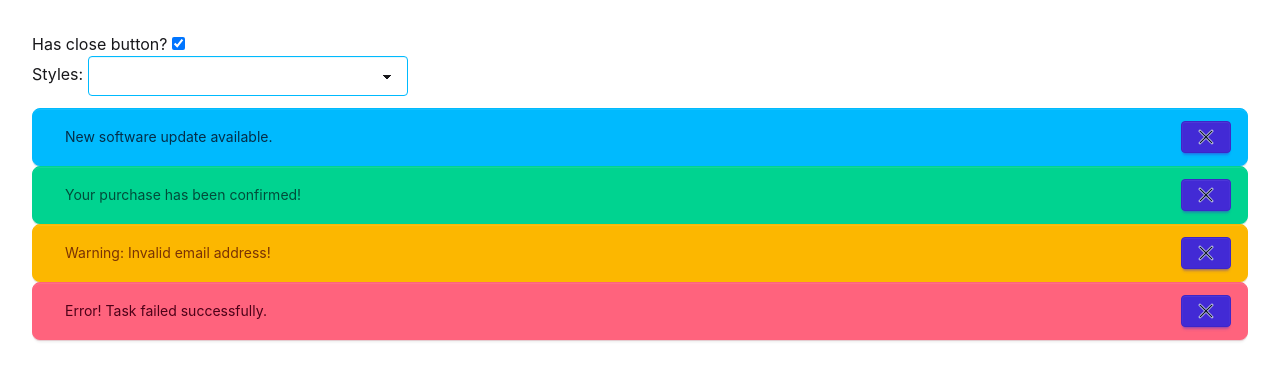
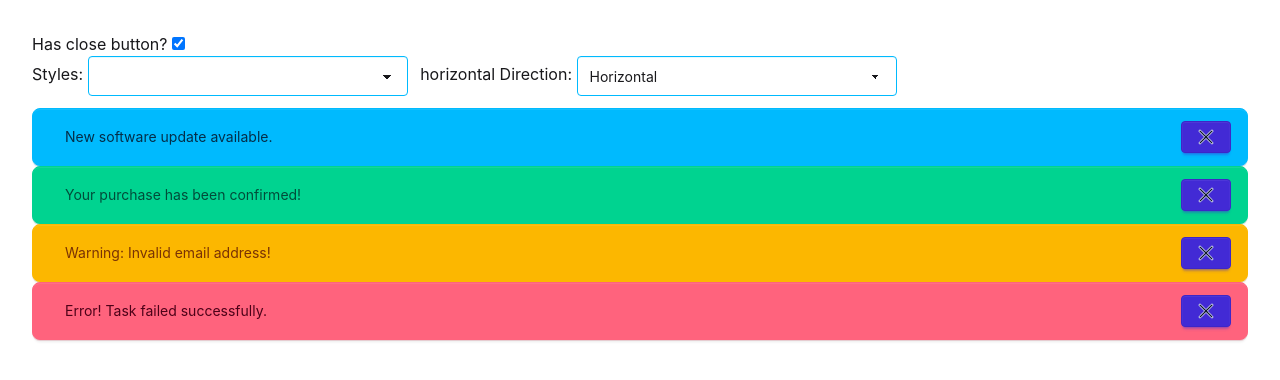
Before and after one commit to railsstudent/vue-alert-component, a Vue app: page / in a window 1280 px wide. Shown: the top 380 px of the page. Built offline with nearby package versions, Linux system fonts and the light colour scheme; the HTML template or start-up script is replaced by a standard one.

Commit message:
feat: add alert direction

```diff
--- a/src/components/Alert.vue
+++ b/src/components/Alert.vue
@@ -7,9 +7,10 @@
         type: string
         hasCloseButton?: boolean
         style: string
+        direction: string
     }
 
-    const { type, hasCloseButton = true, style } = defineProps<Props>()
+    const { type, hasCloseButton = true, style, direction } = defineProps<Props>()
 
     const emits = defineEmits<{
         (e: 'closed', type: string): void
@@ -33,7 +34,14 @@
         }[style]
     })
 
-    const alertClasses = computed(() => `alert ${alertColor.value} ${alertStyle.value}`)
+    const alertDirection = computed(() => {
+        return {
+            horizontal: 'alert-horizontal',
+            vertical: 'alert-vertical',
+        }[direction]
+    })
+
+    const alertClasses = computed(() => `alert ${alertColor.value} ${alertStyle.value} ${alertDirection.value}`)
     const icon = computed(() => `${capitalize(type)}Icon`)
 
     const closed = ref(false)
--- a/src/components/AlertList.vue
+++ b/src/components/AlertList.vue
@@ -10,6 +10,7 @@
 
 const hasCloseButton = ref(true)
 const style = ref('');
+const direction = ref('horizontal')
 const closedNotification = ref<string[]>([])
 
 const alerts = computed(() => props.alerts.filter((alert) =>
@@ -48,6 +49,12 @@
         <option value="outline">Outline</option>
         <option value="dash">Dash</option>
       </select>
+      {{ direction }}
+      <span>Direction: </span>
+      <select class="select select-info mr-[0.5rem]" v-model="direction">
+        <option value="horizontal">Horizontal</option>
+        <option value="vertical">Vertical</option>
+      </select>
     </p>
     <p class="mb-[0.75rem]">
       <button
@@ -73,6 +80,7 @@
     :type="type"
     :hasCloseButton="hasCloseButton"
     :style="style"
+    :direction="direction"
     @closed="handleClosed">
     {{  message }}
   </Alert>
```
